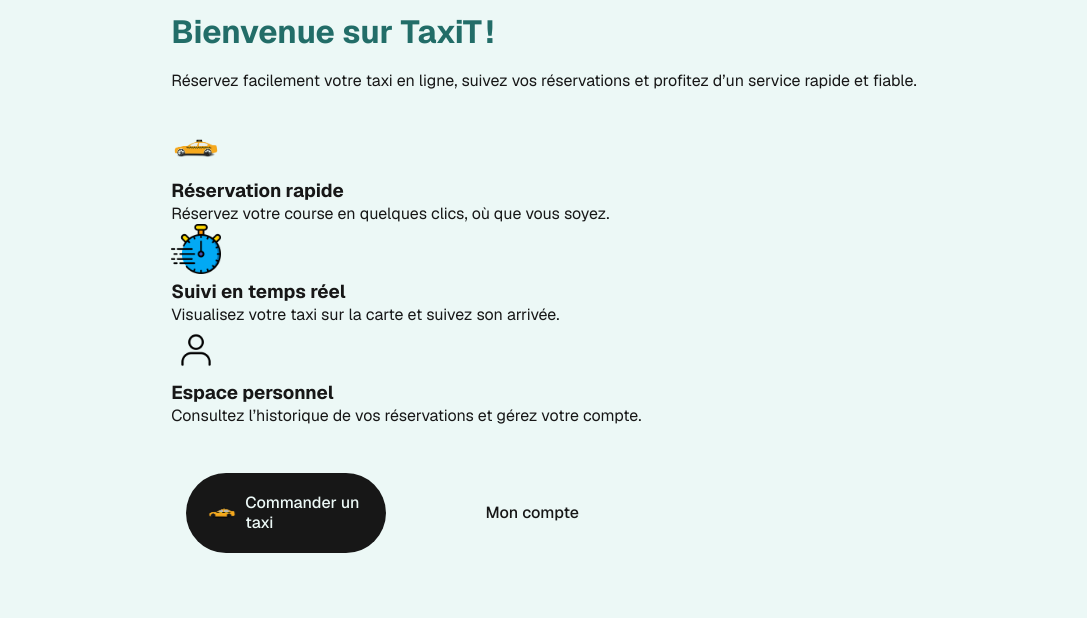
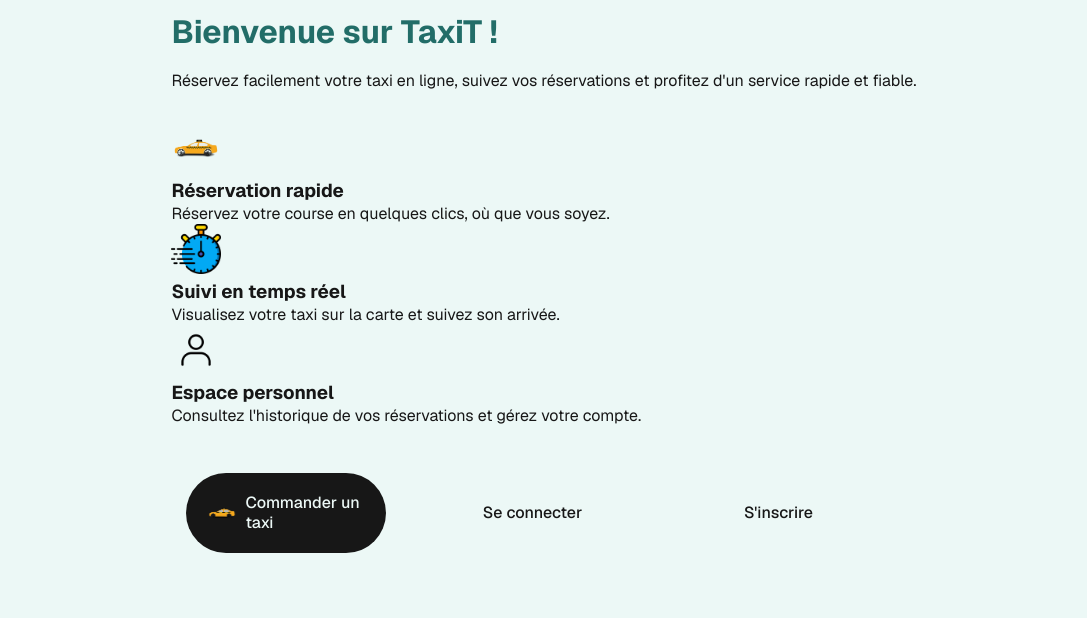
Before and after one commit to MtxYohann/TaxiT, a Next.js app: page / in a window 1280 px wide. Shown: the part 215-833 px from the top of the page, without its empty margins (96-1183 px from the left). Built offline with nearby package versions, Linux system fonts and the light colour scheme; no server answers.

Commit message:
fix: ajout d'un hook de gestion des sessions

```diff
--- a/src/app/page.js
+++ b/src/app/page.js
@@ -24,15 +24,17 @@ export default function Home() {
     }
 
     return (
-
         <div className={styles.page}>
             <main className={styles.main}>
                 <div className={styles.intro}>
-                    <h1 className={styles.title}>Bienvenue sur TaxiT !</h1>
+                    <h1 className={styles.title}>
+                        {isAuthenticated ? `Bienvenue ${user.name} sur TaxiT !` : 'Bienvenue sur TaxiT !'}
+                    </h1>
                     <p className={styles.subtitle}>
-                        Réservez facilement votre taxi en ligne, suivez vos réservations et profitez d’un service rapide et fiable.
+                        Réservez facilement votre taxi en ligne, suivez vos réservations et profitez d'un service rapide et fiable.
                     </p>
                 </div>
+
                 <div className={styles.features}>
                     <div className={styles.feature}>
                         <Image src="/iconTaxi.png" alt="Réservation rapide" width={50} height={50} />
@@ -47,23 +49,43 @@ export default function Home() {
                     <div className={styles.feature}>
                         <Image src="/iconProfil.png" alt="Espace personnel" width={50} height={50} />
                         <h3>Espace personnel</h3>
-                        <p>Consultez l’historique de vos réservations et gérez votre compte.</p>
+                        <p>Consultez l'historique de vos réservations et gérez votre compte.</p>
                     </div>
                 </div>
+
                 <div className={styles.ctas}>
                     <a className={styles.primary} href="/maps">
                         <Image src="/iconTaxi.png" alt="Taxi course" width={30} height={30} />
                         Commander un taxi
                     </a>
-                    <a className={styles.secondary} href="/account">
-                        Mon compte
-                    </a>
+
+                    {isAuthenticated ? (
+                        // Si connecté : afficher "Mon compte" et "Déconnexion"
+                        <>
+                            <a className={styles.secondary} href="/account">
+                                Mon compte
+                            </a>
+                            <button className={styles.secondary} onClick={handleLogout}>
+                                Se déconnecter
+                            </button>
+                        </>
+                    ) : (
+                        // Si pas connecté : afficher "Se connecter" et "S'inscrire"
+                        <>
+                            <a className={styles.secondary} href="/login">
+                                Se connecter
+                            </a>
+                            <a className={styles.secondary} href="/register">
+                                S'inscrire
+                            </a>
+                        </>
+                    )}
                 </div>
             </main>
+
             <footer className={styles.footer}>
                 <p>&copy; {new Date().getFullYear()} TaxiT. Tous droits réservés.</p>
             </footer>
         </div>
-
     );
 }
```
